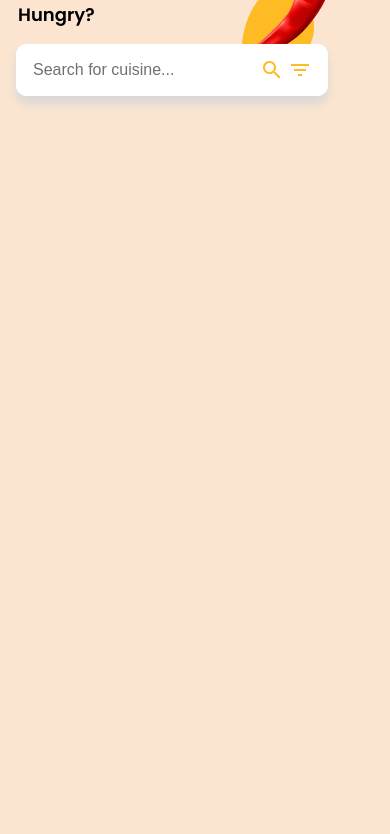
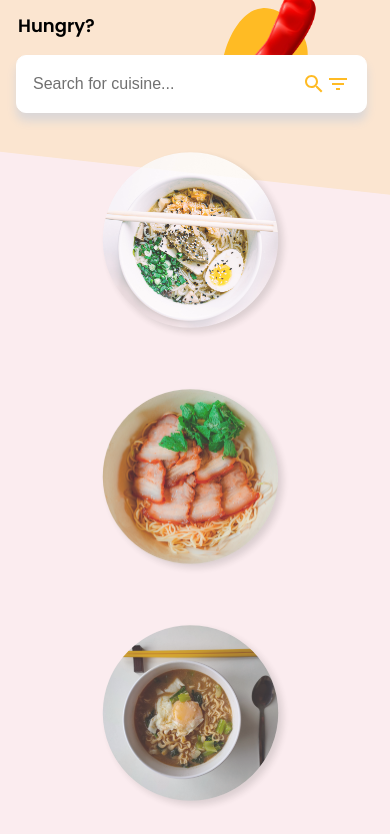
Before and after one commit to Birat-Poudel/Noodles-House, a website built with Parcel: page index.html in a window 390 px wide. Shown: the part 510-1344 px from the top of the page. Before the commit the page ends 844 px from the top, so only its background shows below. Built offline with nearby package versions, Linux system fonts and the light colour scheme.

Commit message:
Main Images section development

```diff
--- a/index.html
+++ b/index.html
@@ -14,6 +14,7 @@
     />
   </head>
   <body>
+    <!-- Navbar -->
     <header>
       <nav class="navbar">
         <picture>
@@ -35,6 +36,8 @@
         </div>
       </nav>
     </header>
+
+    <!-- Featured -->
     <main class="main">
       <section class="main__image">
         <picture>
@@ -52,26 +55,77 @@
           <h4>House</h4>
         </div>
         <h5>Hungry?</h5>
+        <div class="input-wrapper">
           <input
             class="main__input"
             type="text"
             placeholder="Search for cuisine..."
           />
-        <span class="input__icon">
+          <div class="input__icon">
             <img
               class="search-icon"
               src="/assets/icons/search.svg"
               alt="search"
             />
-          <img class="filter-icon" src="assets/icons/filter.svg" alt="filter" />
-        </span>
+            <img
+              class="filter-icon"
+              src="assets/icons/filter.svg"
+              alt="filter"
+            />
+          </div>
+        </div>
+        <div class="decoration-wrapper">
           <picture class="chili-container">
             <source type="image/webp" srcset="/assets/images/chili.webp 1x" />
-          <img class="chili-image" src="/assets/images/chili.png" alt="chili" />
+            <img
+              class="chili-image"
+              src="/assets/images/chili.png"
+              alt="chili"
+            />
           </picture>
           <img class="blob" src="/assets/icons/blob.svg" />
+        </div>
       </section>
     </main>
+
+    <!-- Images Section -->
+    <section class="main__images">
+      <div class="custom-shape-divider-top">
+        <svg
+          data-name="Layer 1"
+          xmlns="http://www.w3.org/2000/svg"
+          viewBox="0 0 1200 120"
+          preserveAspectRatio="none"
+        >
+          <path
+            d="M1200 120L0 16.48 0 0 1200 0 1200 120z"
+            class="shape-fill"
+          ></path>
+        </svg>
+      </div>
+      <picture class="image1-container">
+        <source
+          type="image/webp"
+          srcset="/assets/images/main/image1@2x.png 2x"
+        />
+        <img class="image1" src="assets/images/main/image1.png" alt="ramen" />
+      </picture>
+      <picture class="image2-container">
+        <source
+          type="image/webp"
+          srcset="/assets/images/main/image2@2x.png 2x"
+        />
+        <img class="image2" src="assets/images/main/image2.png" alt="ramen" />
+      </picture>
+      <picture class="image3-container">
+        <source
+          type="image/webp"
+          srcset="/assets/images/main/image3@2x.png 2x"
+        />
+        <img class="image3" src="assets/images/main/image3.png" alt="ramen" />
+      </picture>
+    </section>
+
     <script src="index.js"></script>
   </body>
 </html>
--- a/styles.css
+++ b/styles.css
@@ -9,6 +9,7 @@
 
 html {
   font-size: 62.5%;
+  overflow-x: hidden;
 }
 
 :root {
@@ -20,12 +21,9 @@ html {
 }
 
 body {
-  background-color: var(--color-primary);
-}
-
-body {
   font-size: 1.6rem;
   font-family: "Poppins", sans-serif;
+  background-color: var(--color-secondary);
 }
 
 /* Navbar */
@@ -52,7 +50,7 @@ a {
 .navbar img {
   margin-top: 0.5rem;
   width: 100%;
-  max-width: 100px;
+  max-width: 80px;
 }
 
 .nav__links {
@@ -120,7 +118,7 @@ a {
 
 @media screen and (max-width: 768px) {
   body {
-    background-color: var(--color-primary);
+    background-color: var(--color-secondary);
     overflow-x: hidden;
   }
 
@@ -198,16 +196,12 @@ input:focus {
 
 main {
   display: flex;
-  justify-content: space-around;
   align-items: center;
-}
-
-.main__image {
-  flex-grow: 1;
+  background-color: var(--color-primary);
 }
 
 .main__content {
-  flex-grow: 0.5;
+  flex: 0.5;
   display: flex;
   flex-direction: column;
   align-items: flex-start;
@@ -215,7 +209,13 @@ main {
 }
 
 .header__content {
-  margin: 1.5rem;
+  margin: 1rem 1rem 4rem 1rem;
+  justify-self: center;
+  align-self: center;
+}
+
+.main__image {
+  flex: 1;
 }
 
 .featured-image {
@@ -225,22 +225,32 @@ main {
   opacity: 1;
 }
 
-.main__input {
-  position: relative;
-  display: block;
+.input-wrapper {
+  display: flex;
+  flex-direction: row;
   border-radius: 10px;
   border: 1px solid #ffffff;
-  padding: 1em 4.5em 1em 1em;
+  padding: 1em 1em 1em 1em;
   margin: 1em 1em;
+  box-shadow: 0px 8px 10px #dbd7d7;
+  background-color: #ffffff;
+  min-width: 90%;
+  z-index: 2;
+}
+
+.main__input {
+  display: inline-block;
+  border-radius: 0;
+  border: 0;
   min-width: 80%;
   font-size: 1.6rem;
-  box-shadow: 0px 8px 10px #dbd7d7;
+  flex-grow: 1;
 }
 
 .input__icon {
-  position: absolute;
-  right: 20%;
-  top: 73%;
+  display: flex;
+  flex-direction: row;
+  justify-self: flex-end;
   cursor: pointer;
 }
 
@@ -253,19 +263,19 @@ main {
   height: 60%;
   object-fit: contain;
   position: absolute;
-  right: 0%;
-  top: 18%;
+  right: 25px;
+  top: 25%;
   transform: scaleX(-1.05);
-  z-index: -1;
+  z-index: 1;
 }
 
 .blob {
   height: 60%;
   width: 60%;
   position: absolute;
-  right: 0%;
-  top: 30%;
-  z-index: -2;
+  right: 15px;
+  top: 35%;
+  z-index: 0;
   transform: rotate(360deg);
 }
 
@@ -283,12 +293,81 @@ main {
   }
 
   .header__content {
-    z-index: 2;
+    z-index: 0;
   }
 
   .main__content {
     width: 100%;
-    align-items: flex-start;
-    overflow-x: hidden;
+  }
+
+  .input__icon {
+    right: 20%;
+  }
+
+  .input-wrapper {
+    margin-bottom: 2em;
   }
 }
+
+/* Main Images */
+.main__images {
+  width: 100%;
+  display: flex;
+  align-items: center;
+  justify-content: space-around;
+  position: relative;
+}
+
+.custom-shape-divider-top {
+  position: absolute;
+  top: 0;
+  left: 0;
+  width: 100%;
+  overflow: hidden;
+  line-height: 0;
+}
+
+.custom-shape-divider-top svg {
+  position: relative;
+  display: block;
+  width: calc(100% + 1.3px);
+  height: 90px;
+  z-index: -1;
+}
+
+.custom-shape-divider-top .shape-fill {
+  fill: #fbe5d0;
+}
+
+@media screen and (max-width: 768px) {
+  .main__images {
+    width: 100%;
+    flex-direction: column;
+    justify-content: space-around;
+    align-items: center;
+    position: relative;
+  }
+
+  .image1-container,
+  .image2-container,
+  .image3-container {
+    margin-bottom: 2em;
+  }
+
+  .custom-shape-divider-top {
+    position: absolute;
+    top: 0;
+    left: 0;
+    width: 100%;
+    overflow: hidden;
+    line-height: 0;
+  }
+
+  .custom-shape-divider-top svg {
+    position: relative;
+    display: block;
+    width: calc(100% + 1.3px);
+    height: 50px;
+    z-index: -1;
+  }
+}
```
Also changed, not shown: assets/icons/wave.svg (added), assets/images/main/image1.png (added), assets/images/main/image1@2x.png (added), assets/images/main/image2.png (added), assets/images/main/image2@2x.png (added), assets/images/main/image3.png (added), assets/images/main/image3@2x.png (added). Lines whose indentation alone changed are shown as unchanged.
